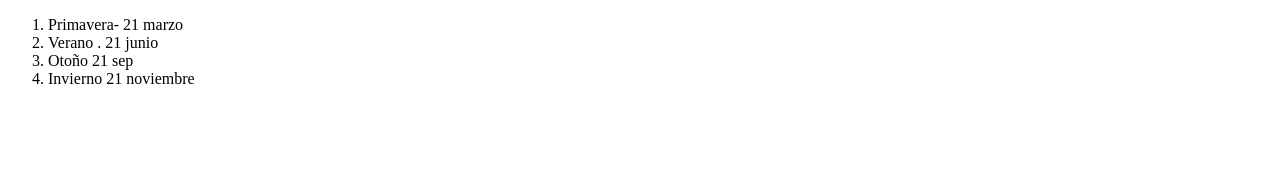
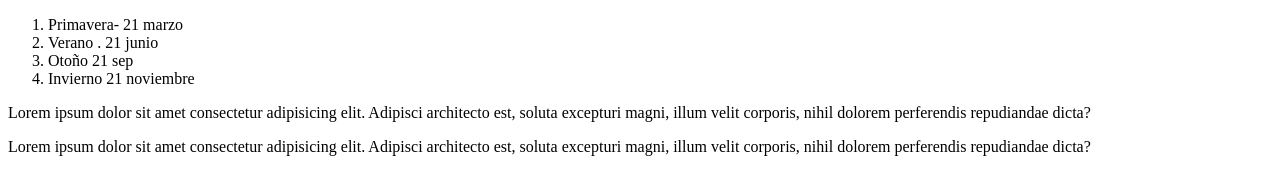
Before and after one commit to aontaneda2000/05-github, a plain HTML site: page main.html in a window 1280 px wide. Drawn offline with Linux system fonts and the light colour scheme.

Commit message:
agregando 2 parrafo

```diff
--- a/main.html
+++ b/main.html
@@ -19,6 +19,10 @@
 
   </ol>
 
+  <p>Lorem ipsum dolor sit amet consectetur adipisicing elit. Adipisci architecto est, soluta excepturi magni, illum
+    velit corporis, nihil dolorem perferendis repudiandae dicta?</p>
+  <p>Lorem ipsum dolor sit amet consectetur adipisicing elit. Adipisci architecto est, soluta excepturi magni, illum
+    velit corporis, nihil dolorem perferendis repudiandae dicta?</p>
 </body>
 
 </html>
```
